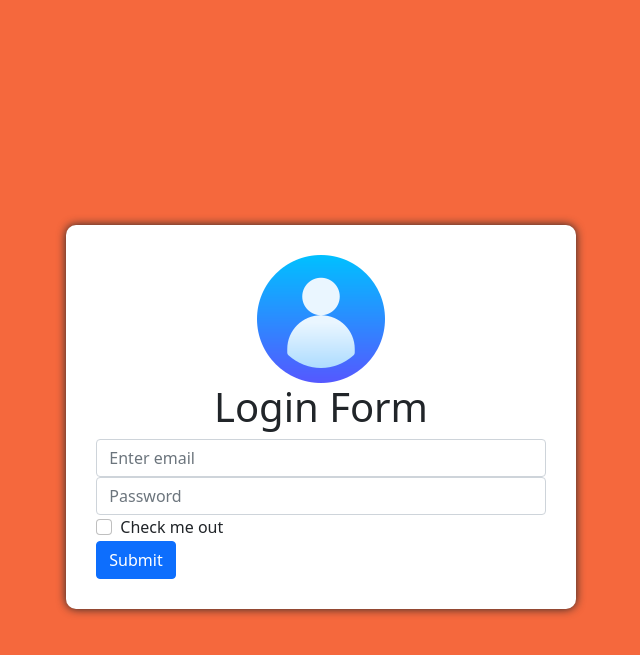
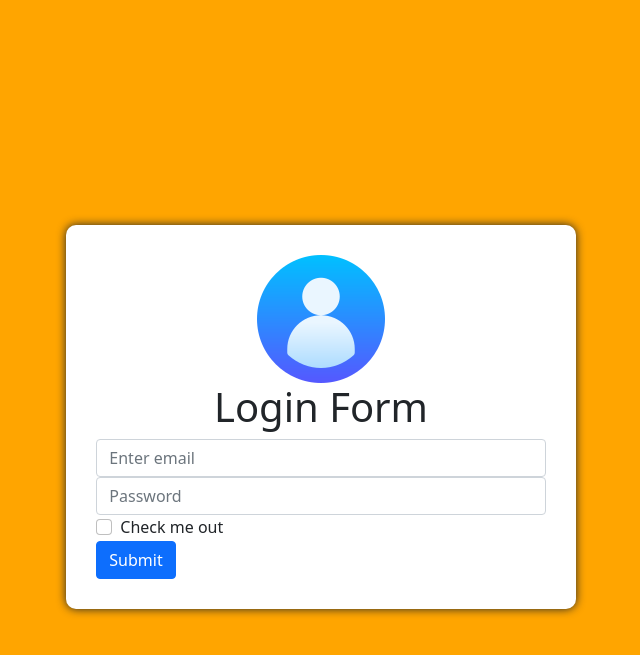
Before and after one commit to Rama1399/SigninForm, a Jekyll site: the page index.html, which Jekyll copies as it is, in a window 1280 px wide. Shown: the top 655 px of the page, without its empty margins (319-959 px from the left). Built offline with Jekyll 4.4.1, drawn with Linux system fonts in a browser that asks for light colours.

Commit message:
Update style.css

```diff
--- a/css/style.css
+++ b/css/style.css
@@ -1,5 +1,5 @@
 body{
-  background:#f5683d;
+  background:orange;
   padding-top: 25vh;
 }
 form{
```
